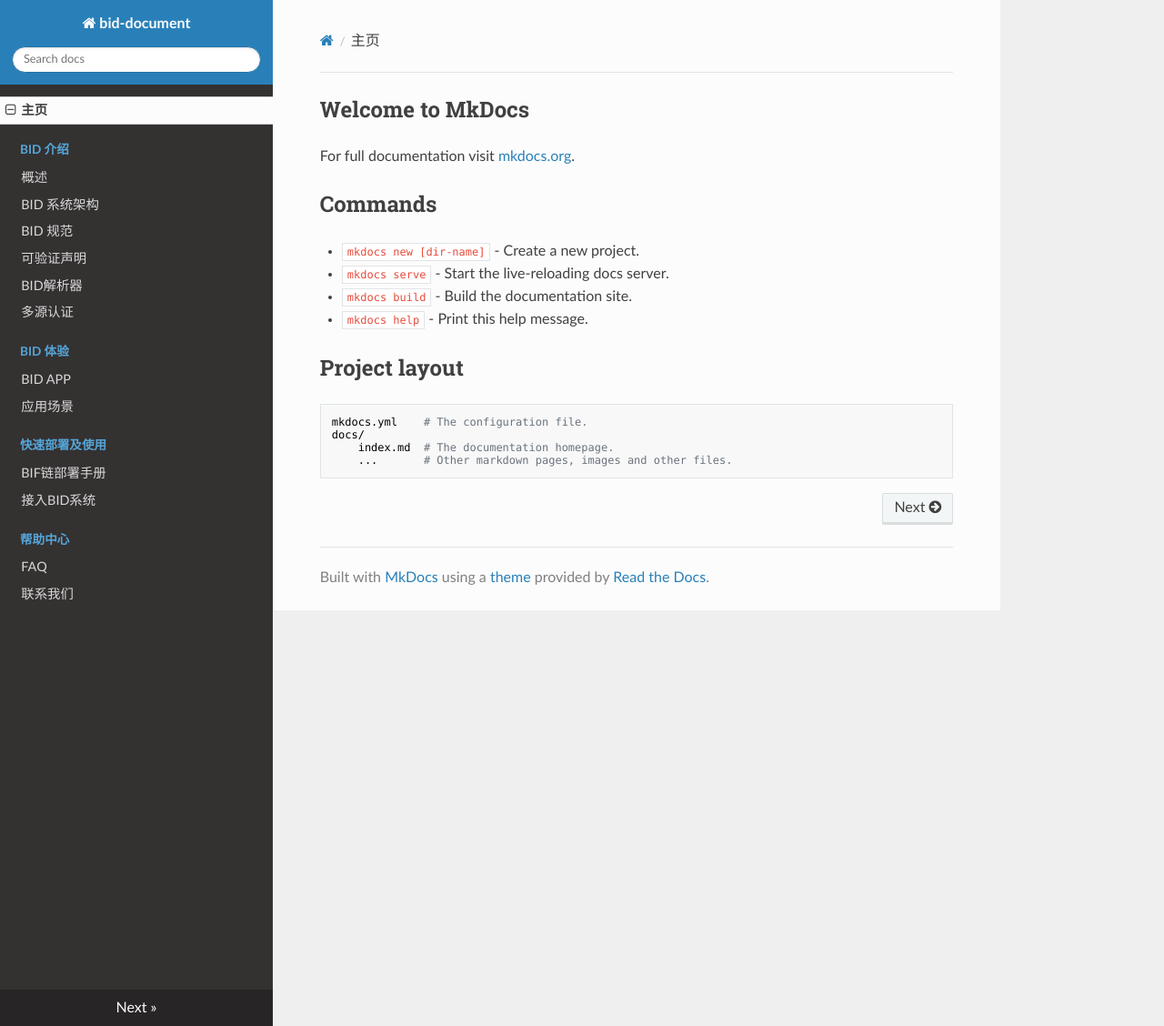
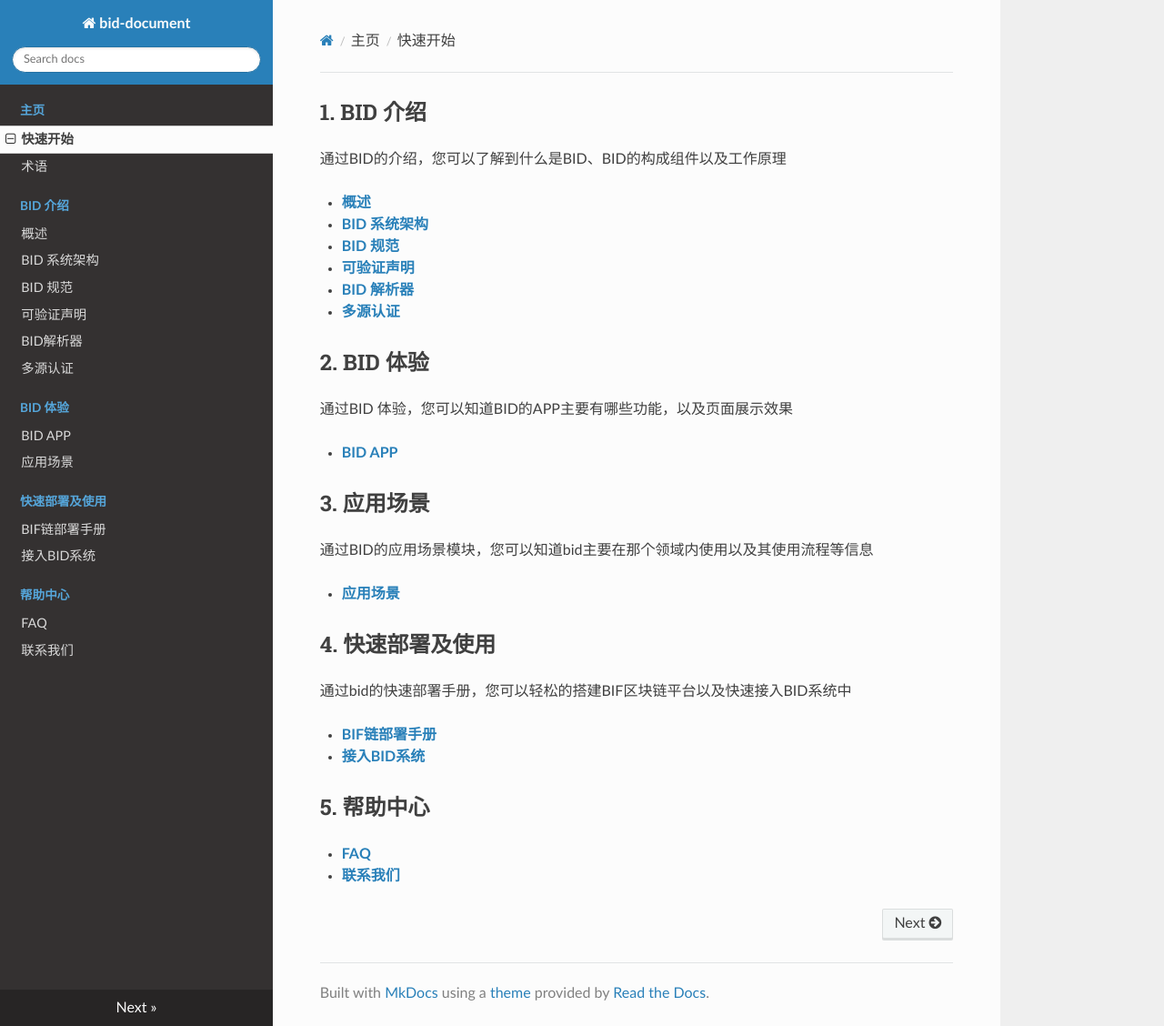
Before and after one commit to teleinfo-bif/bid-document, an MkDocs documentation site: the page built from docs/index.md, in a window 1280 px wide and 1128 px high. Shown: the whole window at 91% size. Built offline with MkDocs 1.6.1, drawn with Linux system fonts in a browser that asks for light colours; nearby versions of some CDN libraries; old or Windows-style settings are respelled for this version of MkDocs.

Commit message:
提交术语页面和首页

```diff
--- a/docs/index.md
+++ b/docs/index.md
@@ -1,17 +1,35 @@
-## Welcome to MkDocs
+## 1. BID 介绍
 
-For full documentation visit [mkdocs.org](https://mkdocs.org).
+通过BID的介绍，您可以了解到什么是BID、BID的构成组件以及工作原理
 
-## Commands
+- **[概述](../introduce/summary)**
+- **[BID 系统架构](introduce/architecture)**
+- **[BID 规范](../introduce/protocol)**
+- [**可验证声明**](../introduce/claim)
+- **[BID 解析器](../introduce/resolver)**
+- [**多源认证**](../introduce/authentication)
 
-* `mkdocs new [dir-name]` - Create a new project.
-* `mkdocs serve` - Start the live-reloading docs server.
-* `mkdocs build` - Build the documentation site.
-* `mkdocs help` - Print this help message.
+## 2. BID 体验
 
-## Project layout
+通过BID 体验，您可以知道BID的APP主要有哪些功能，以及页面展示效果
 
-    mkdocs.yml    # The configuration file.
-    docs/
-        index.md  # The documentation homepage.
-        ...       # Other markdown pages, images and other files.
+- **[BID APP](../demo/demo)**
+
+## 3. 应用场景
+
+通过BID的应用场景模块，您可以知道bid主要在那个领域内使用以及其使用流程等信息
+
+- **[应用场景](../apply/apply)**
+
+## 4. 快速部署及使用
+
+通过bid的快速部署手册，您可以轻松的搭建BIF区块链平台以及快速接入BID系统中
+
+- **[BIF链部署手册](../deploy/bif-deploy)**
+
+- **[接入BID系统](../deploy/bid)**
+
+## 5. 帮助中心
+
+- [**FAQ**](../help/FAQ)
+- **[联系我们](../help/contact)**
--- a/mkdocs.yml
+++ b/mkdocs.yml
@@ -1,6 +1,8 @@
 site_name: bid-document
 pages:
-- 主页 : index.md
+- 主页 :
+  - 快速开始 : index.md
+  - 术语 : home/terms.md
 - BID 介绍 :
   - 概述 : introduce/summary.md
   - BID 系统架构 : introduce/architecture.md
```
Also changed, not shown: docs/home/terms.md (added, +13 -0 lines).
